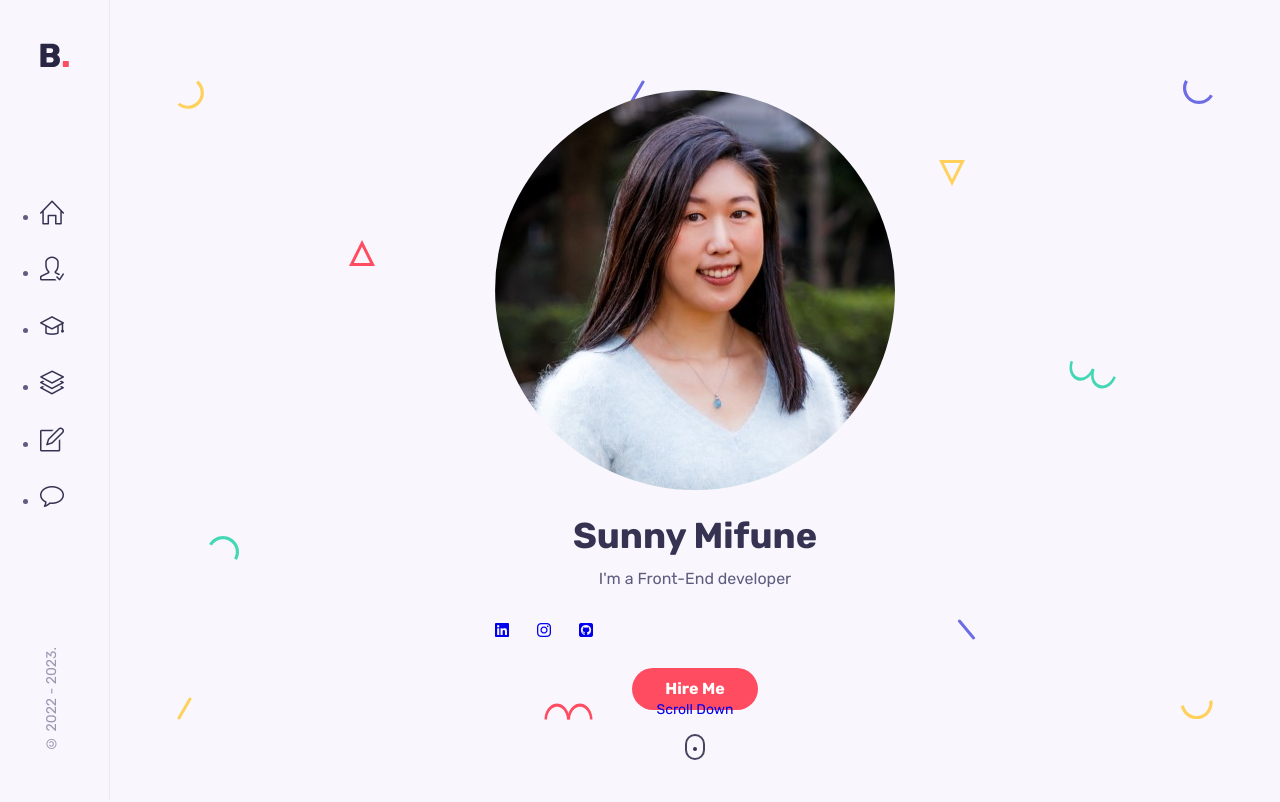
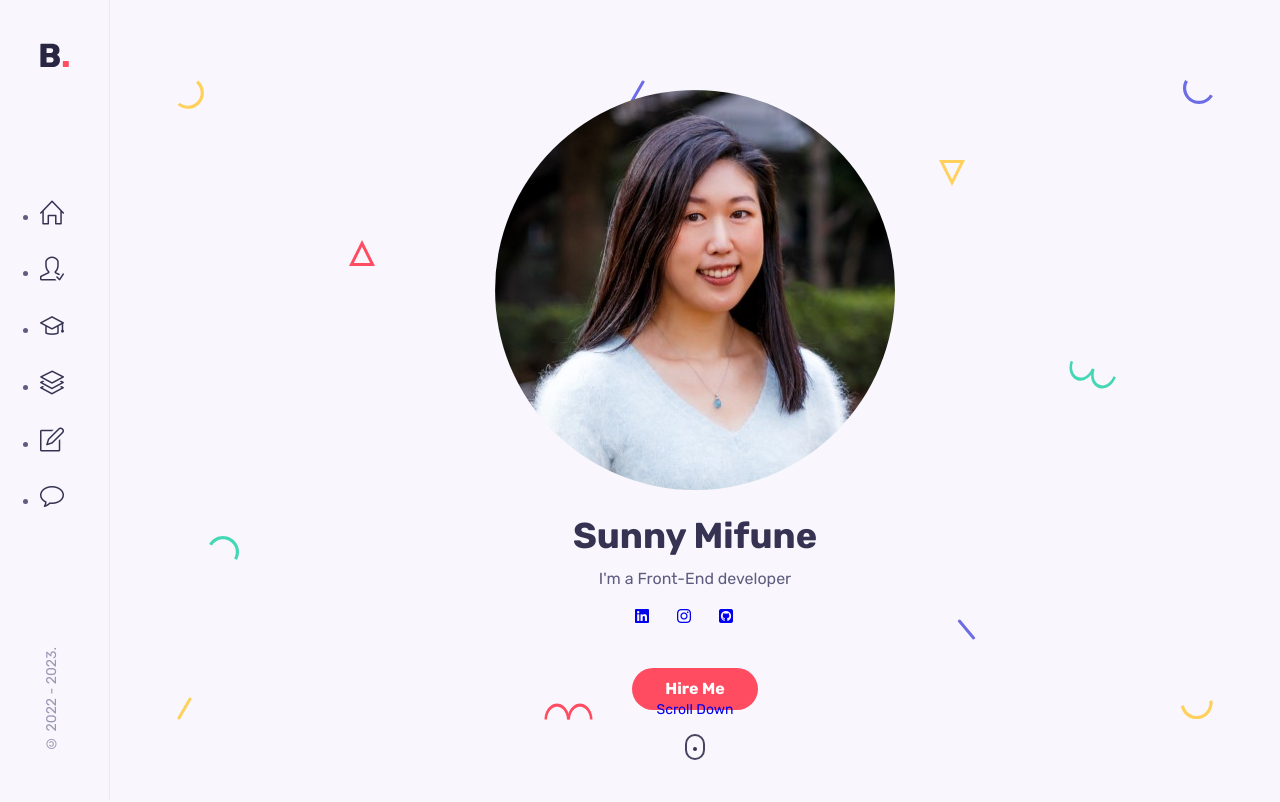
Before and after one commit to SunnyMifune/portfolio, a React (Create React App) app: page / in a window 1280 px wide. Shown: the top 802 px of the page. Built offline with nearby package versions, Linux system fonts and the light colour scheme.

Commit message:
make link in the middle of the page

```diff
--- a/src/components/home/home.css
+++ b/src/components/home/home.css
@@ -27,6 +27,9 @@
   display: flex;
   column-gap: 1.75rem;
   margin: 1.5rem 0;
+  left: 50%;
+  right: 50%;
+  transform: translate(35%, -50%);
 }
 
 .home_socials-link {
```
